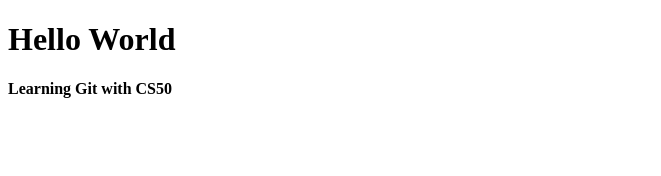
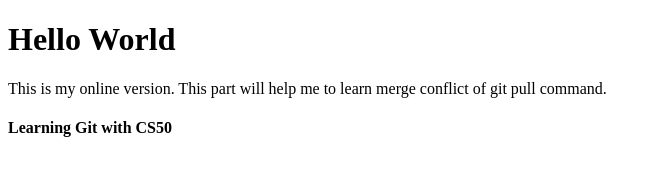
Before and after one commit to saifs0/duck, a plain HTML site: page index.html in a window 1280 px wide. Shown: the whole page, without its empty margins (0-661 px from the left). Drawn offline with Linux system fonts and the light colour scheme.

Commit message:
Update index.html

```diff
--- a/index.html
+++ b/index.html
@@ -6,6 +6,7 @@
 </head>
 <body>
     <h1>Hello World</h1>
+    <p> This is my online version. This part will help me to learn merge conflict of git pull command. </p>
     <h4>Learning Git with CS50</h4>
 </body>
 </html>
```
